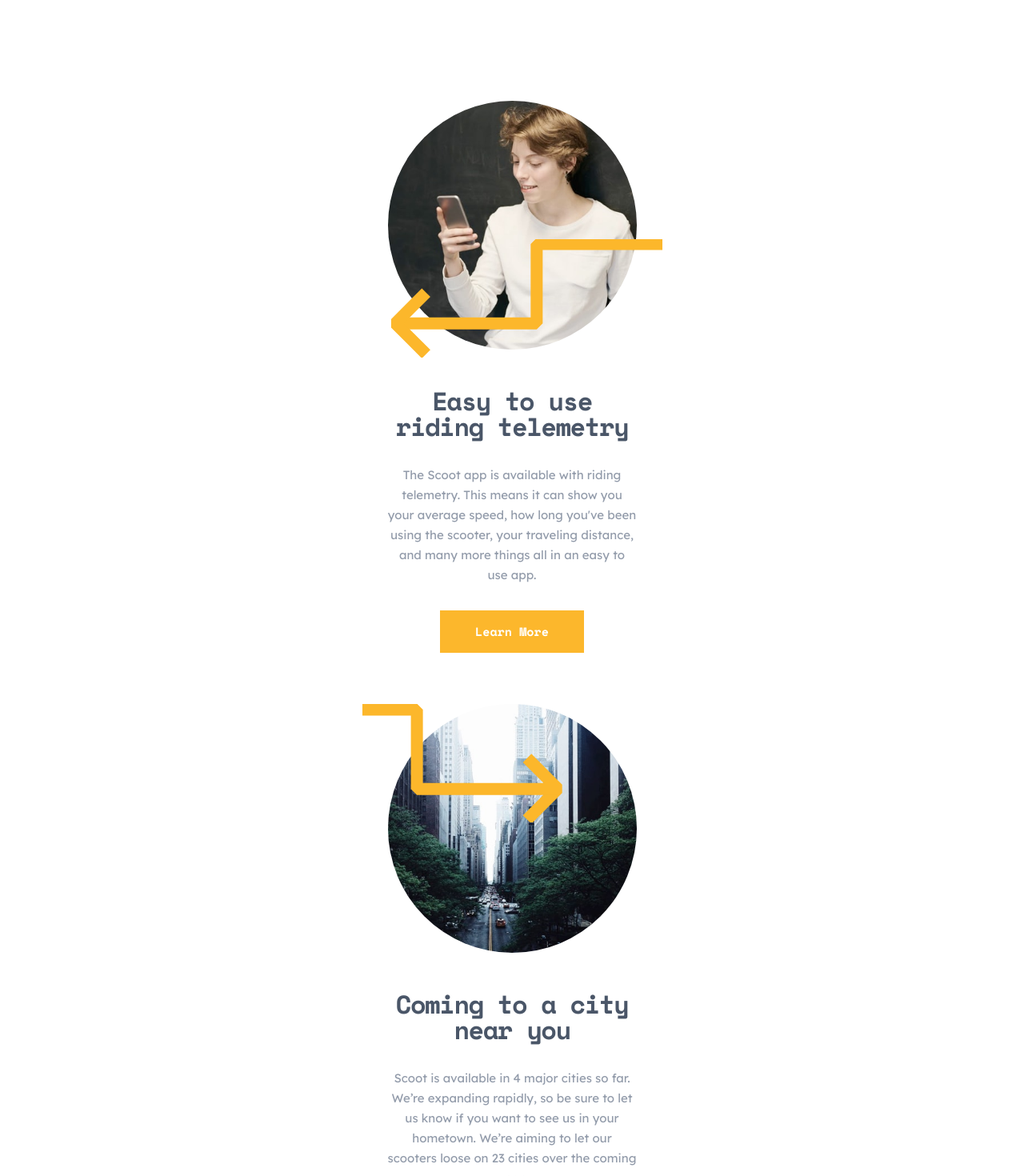
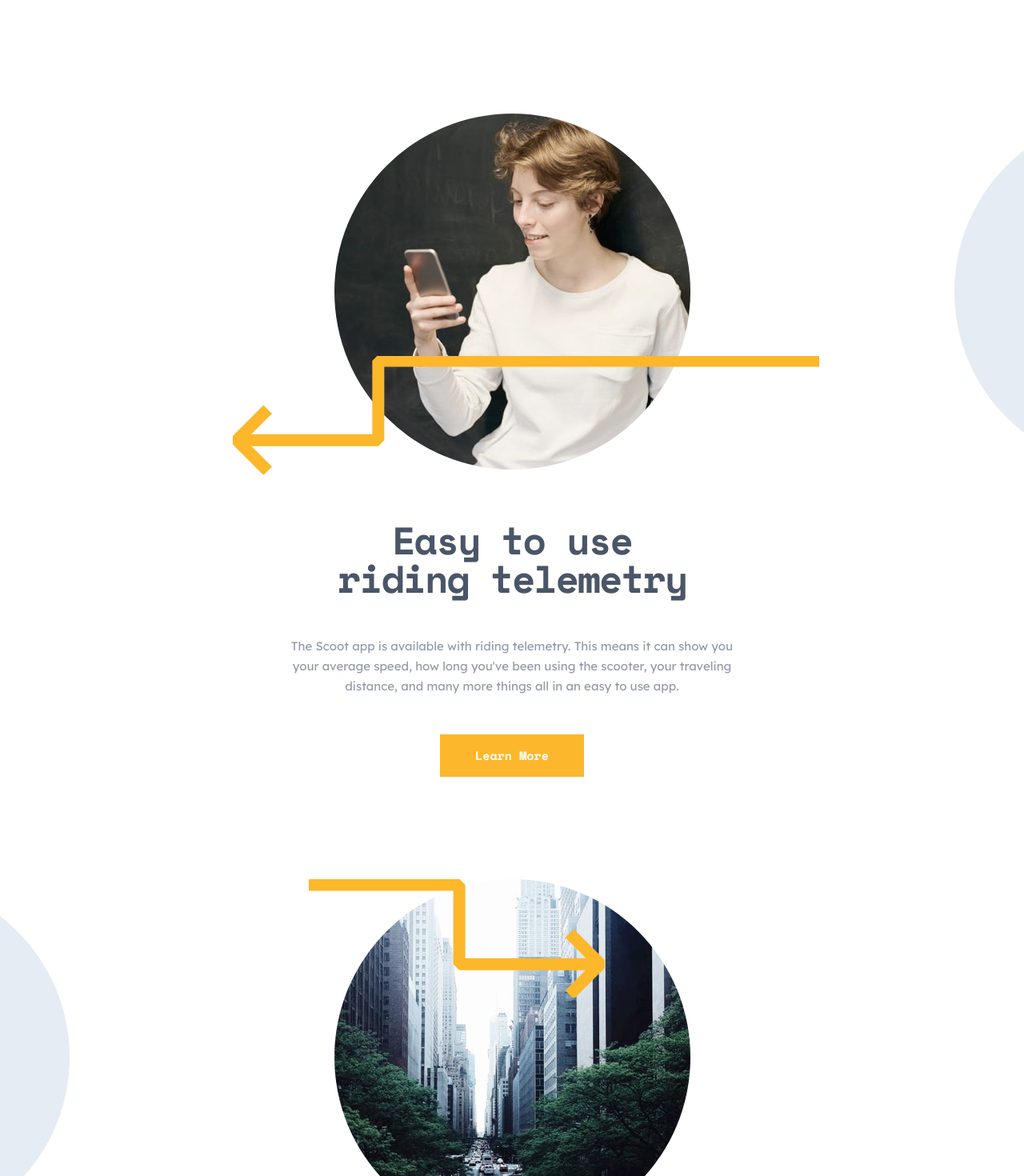
Before and after one commit to LucasS-Goncalves/scoot, an Angular app: page / in a window 1280 px wide. Shown: the part 1180-2650 px from the top of the page at 80% size. Built offline with nearby package versions, Linux system fonts and the light colour scheme.

Commit message:
finishing benefits section for tablets

```diff
--- a/src/app/components/home/home.component.html
+++ b/src/app/components/home/home.component.html
@@ -64,6 +64,9 @@
       <li class="benefit" *ngFor="let benefit of benefits">
         <div class="img_container">
           <img [src]="benefit.imgSrc" alt="" class="benefit_img">
+          <div class="arrow_div">
+            <img [src]="benefit.arrow" alt="" class="arrow">
+          </div>
         </div>
 
         <article class="benefit_info">
@@ -78,10 +81,6 @@
           </button>
         </article>
 
-        <div class="arrow_div">
-          <img [src]="benefit.arrow" alt="" class="arrow">
-        </div>
-
         <div class="ball_div">
           <img [src]="benefit.ball" alt="" class="ball">
         </div>
--- a/src/app/components/home/styles/benefits-section.css
+++ b/src/app/components/home/styles/benefits-section.css
@@ -20,12 +20,12 @@
   flex-direction: column;
   align-items: center;
   gap: 3rem;
-  position: relative;
 }
 
 .benefits_list .benefit .img_container{
   width: 311px;
   height: 311px;
+  position: relative;
 }
 
 .benefits_list .benefit .img_container .benefit_img{
@@ -71,23 +71,23 @@
   color: var(--white);
 }
 
-.benefits_list .benefit:first-child .arrow_div{
+.benefits_list .benefit:first-child .img_container .arrow_div{
   display: block;
   position: absolute;
   width: 340px;
   height: 148px;
-  top: 25%;
+  top: 53%;
   right: -32px;
 }
 
-.benefits_list .benefit:first-child .arrow_div .arrow{
+.benefits_list .benefit:first-child .img_container .arrow_div .arrow{
   width: 100%;
   height: 100%;
   object-fit: none;
   object-position: left;
 }
 
-.benefits_list .benefit:nth-child(even) .arrow_div{
+.benefits_list .benefit:nth-child(even) .img_container .arrow_div{
   position: absolute;
   width: 250px;
   height: 148px;
@@ -95,14 +95,14 @@
   left: -32px;
 }
 
-.benefits_list .benefit:nth-child(even) .arrow_div .arrow{
+.benefits_list .benefit:nth-child(even) .img_container .arrow_div .arrow{
   width: 100%;
   height: 100%;
   object-fit: none;
   object-position: right;
 }
 
-.benefits_list .benefit:nth-child(odd):not(:first-child) .arrow_div{
+.benefits_list .benefit:nth-child(odd):not(:first-child) .img_container .arrow_div{
   position: absolute;
   width: 250px;
   height: 148px;
@@ -110,15 +110,94 @@
   right: -32px;
 }
 
-.benefits_list .benefit:nth-child(odd):not(:first-child) .arrow_div .arrow{
+.benefits_list .benefit:nth-child(odd):not(:first-child) .img_container .arrow_div .arrow{
   width: 100%;
   height: 100%;
   object-fit: none;
   object-position: left;
 }
 
-
-
 .benefits_list .benefit .ball_div{
   display: none;
 }
+
+@media(min-width:768px){
+
+  .benefits_section{
+    margin-top: 9rem;
+  }
+
+  .benefits_list{
+    width: 100%;
+    gap: 8rem;
+  }
+
+  .benefits_list .benefit{
+    gap: 4rem;
+    position: relative;
+  }
+
+  .benefits_list .benefit .img_container{
+    width: 445px;
+    height: 445px;
+  }
+
+  .benefits_list .benefit .benefit_info{
+    width: 573px;
+    gap: 3rem;
+  }
+
+  .benefits_list .benefit .benefit_info .benefit_title{
+    width: 457px;
+    font-size: 3rem;
+    line-height: 48px;
+    letter-spacing: -2.14px;
+  }
+
+  .benefits_list .benefit:first-child .img_container .arrow_div{
+    width: 734px;
+    top: 68%;
+    right: -161px;
+  }
+
+  .benefits_list .benefit:nth-child(odd) .ball_div{
+    width: 87px;
+    height: 445px;
+    display: block;
+    position: absolute;
+    right: 0;
+    z-index: -1;
+  }
+
+  .benefits_list .benefit:nth-child(odd) .ball_div .ball{
+    width: 100%;
+    height: 100%;
+    object-fit: none;
+    object-position: left;
+  }
+
+  .benefits_list .benefit:nth-child(even) .img_container .arrow_div{
+    width: 370px;
+  }
+
+  .benefits_list .benefit:nth-child(even) .ball_div{
+    width: 445px;
+    height: 445px;
+    display: block;
+    position: absolute;
+    left: -358px;
+    z-index: -1;
+  }
+
+  .benefits_list .benefit:nth-child(even) .ball_div .ball{
+    width: 100%;
+    height: 100%;
+    object-fit: none;
+    object-position: left;
+  }
+
+  .benefits_list .benefit:nth-child(odd):not(:first-child) .img_container .arrow_div{
+    width: 370px;
+    top: 9%;
+  }
+}
```
